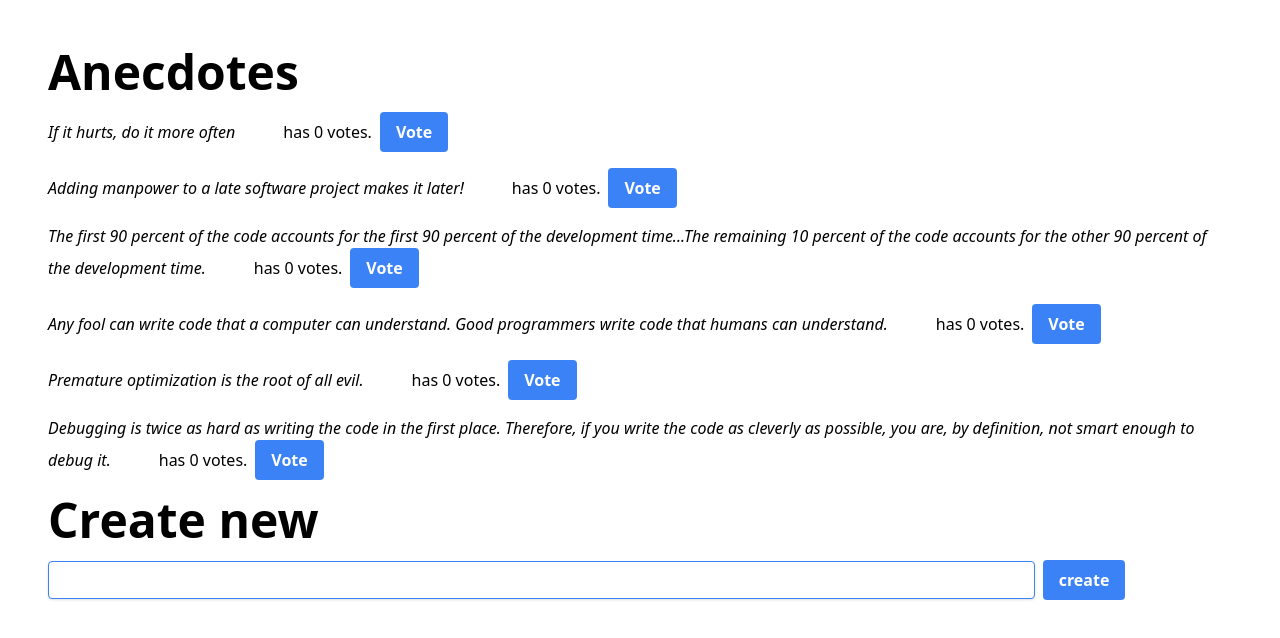
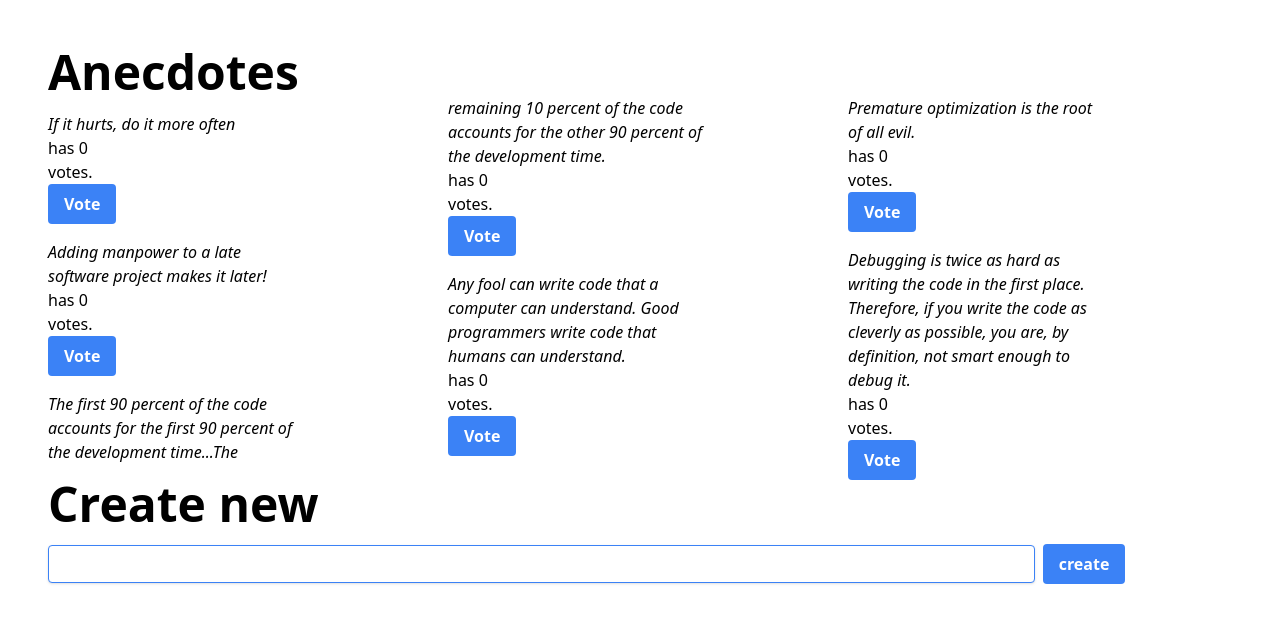
Before and after one commit to Nerdman4U/full_stack_open_osa6_anecdotes, a React (Vite) app: page / in a window 1280 px wide. Shown: the top 638 px of the page. Built offline with nearby package versions, Linux system fonts and the light colour scheme.

Commit message:
Tehtävä 6.3
Järjestys.

```diff
--- a/public/css/output.css
+++ b/public/css/output.css
@@ -641,6 +641,11 @@ video {
           appearance: none;
 }
 
+.columns-3 {
+  -webkit-columns: 3;
+          columns: 3;
+}
+
 .rounded {
   border-radius: 0.25rem;
 }
--- a/src/App.jsx
+++ b/src/App.jsx
@@ -1,8 +1,7 @@
 import { useSelector, useDispatch } from 'react-redux'
 
 const App = () => {
-  const anecdotes = useSelector(state => state)
-  console.log('anecdotes', anecdotes.length)
+  const anecdotes = useSelector(state => state.sort((a,b) => b.votes - a.votes))
   const dispatch = useDispatch()
 
   const vote = (id) => {
@@ -14,30 +13,36 @@ const App = () => {
     dispatch({ type: 'NEW_ANECDOTE', data: data })
   }
 
+  const handleAddNew = (event) => {
+    event.preventDefault()
+    const content = event.target.anecdote.value
+    event.target.anecdote.value = ''
+    newAnecdote(content)
+  }
+
   return (
     <div className="p-12">
       <h2 className='text-5xl font-bold'>Anecdotes</h2>
+      <div className="columns-3">
       {anecdotes.map(anecdote =>
         <div key={anecdote.id} className='my-4'>
-          <flex className="italic w-4/6 mr-12">
+          <div className="italic w-4/6 mr-12">
             {anecdote.content}
-          </flex>
-          <flex className="w-1/6 mr-2">
+          </div>
+          <div className="w-1/6 mr-2">
             has {anecdote.votes} votes.
-          </flex>
-          <flex>
+          </div>
+          <div className="">
             <button onClick={() => vote(anecdote.id)} className="bg-blue-500 hover:bg-blue-700 text-white font-bold py-2 px-4 rounded"> Vote </button>
-          </flex>
+          </div>
         </div>
       )}
+      </div>
       <h2 className="text-5xl font-bold">Create new</h2>
-      <form>
+      <form onSubmit={handleAddNew}>
         <div className="my-4">
-          <input className="shadow appearance-none border border-blue-500 w-5/6 rounded py-2 px-3 mr-2 text-gray-700 mb-3 leading-tight focus:outline-none focus:shadow-outline"/>
-          <button className="bg-blue-500 hover:bg-blue-700 text-white font-bold py-2 px-4 rounded" onClick={(e) => {
-          e.preventDefault();
-          newAnecdote()}
-        }>create</button>
+          <input name="anecdote" className="shadow appearance-none border border-blue-500 w-5/6 rounded py-2 px-3 mr-2 text-gray-700 mb-3 leading-tight focus:outline-none focus:shadow-outline"/>
+          <button type="submit" className="bg-blue-500 hover:bg-blue-700 text-white font-bold py-2 px-4 rounded">create</button>
         </div>
       </form>
     </div>
--- a/src/reducers/anecdoteReducer.js
+++ b/src/reducers/anecdoteReducer.js
@@ -53,7 +53,7 @@ const vote = (anecdote) => {
 const newAnecdote = (data) => {
   return {
     type: 'NEW_ANECDOTE',
-    data
+    data: data
   }
 }
 
```
